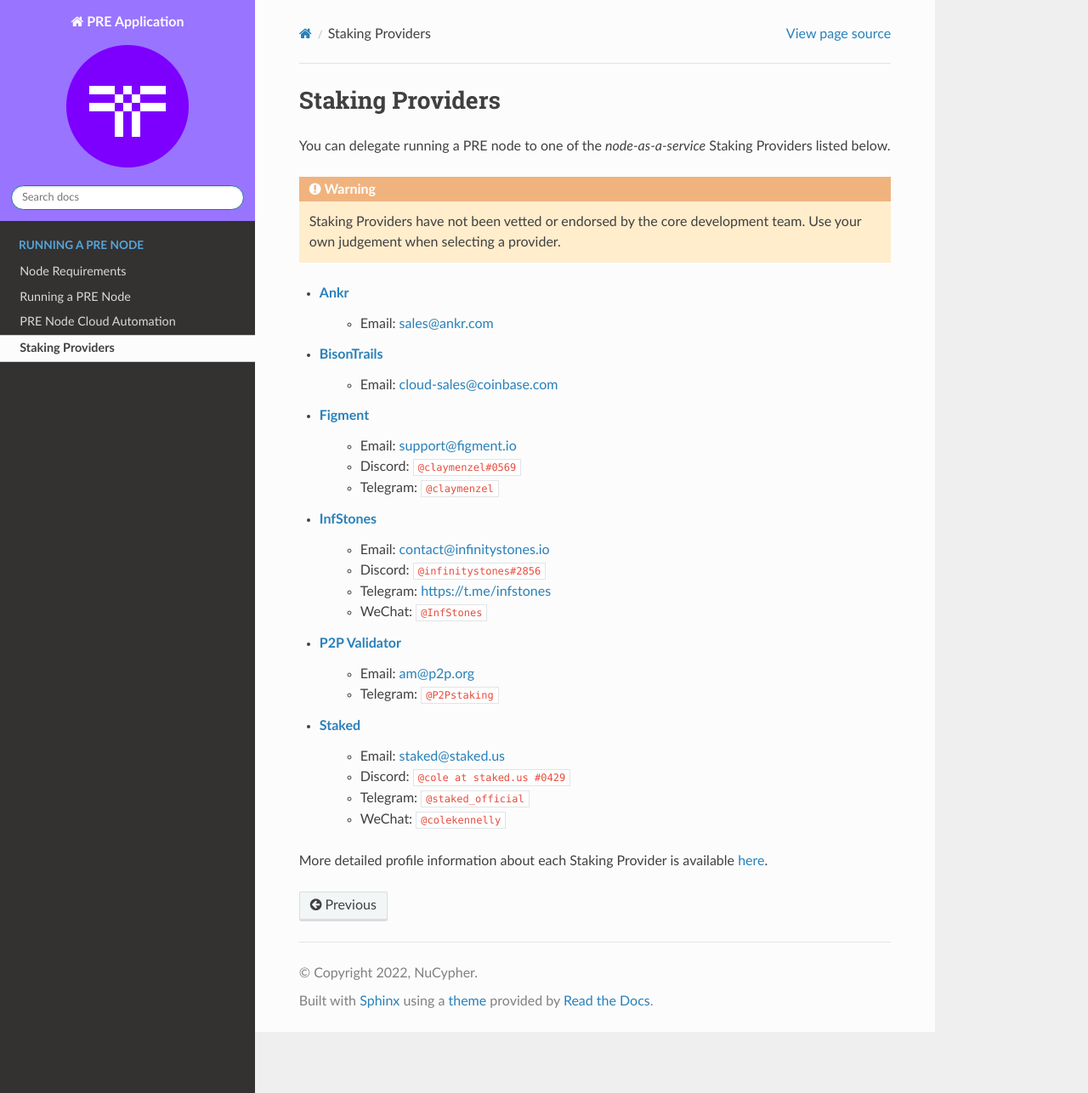
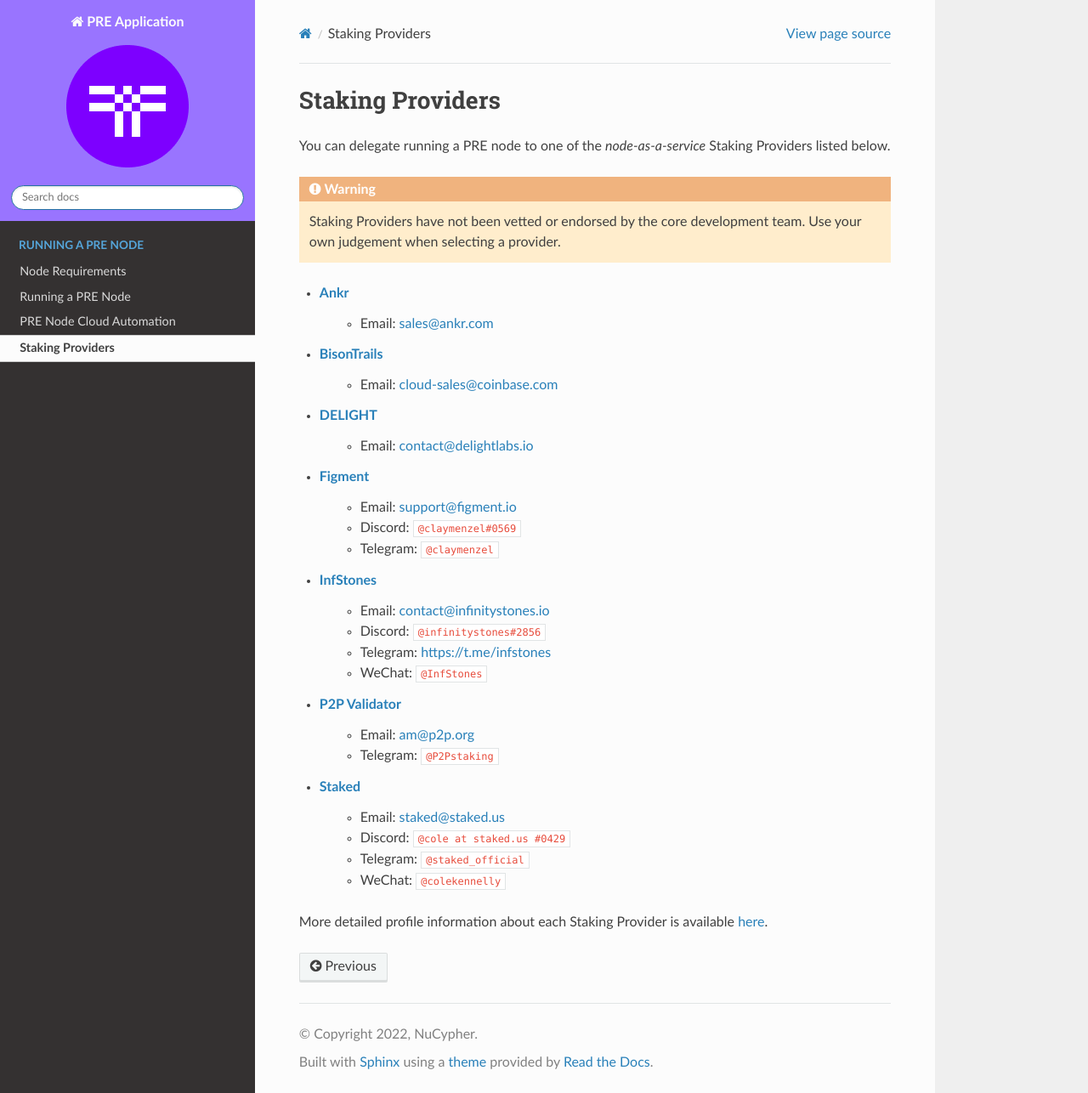
Before and after one commit to nucypher/interim-pre-app-docs, a Sphinx documentation site: the page built from docs/source/node_operation/node_providers.rst, in a window 1280 px wide and 1286 px high. Shown: the whole window at 85% size. Built offline with Sphinx 7.4.7 and the Read the Docs theme 2.0.0, drawn with Linux system fonts in a browser that asks for light colours.

Commit message:
Add DELIGHT as a node-as-a-service provider.

```diff
--- a/docs/source/node_operation/node_providers.rst
+++ b/docs/source/node_operation/node_providers.rst
@@ -15,6 +15,8 @@
     * Email: sales@ankr.com
 * `BisonTrails <https://bisontrails.co/>`_
     * Email: cloud-sales@coinbase.com
+* `DELIGHT <https://delightlabs.io>`_
+    * Email: contact@delightlabs.io
 * `Figment <https://figment.io/>`_
     * Email: support@figment.io
     * Discord: ``@claymenzel#0569``
```
